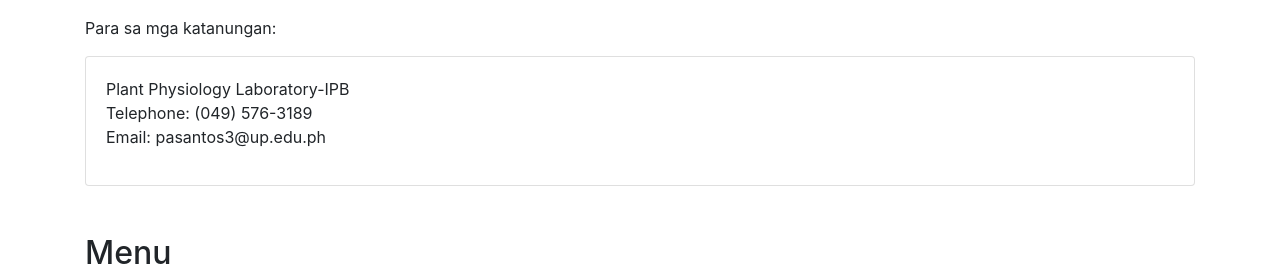
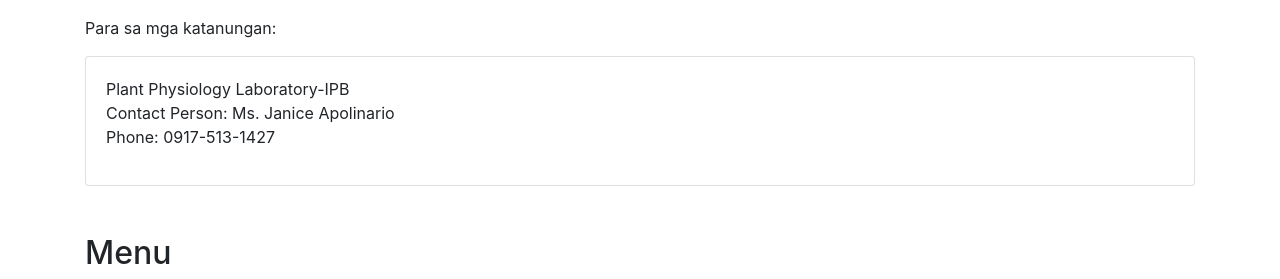
Before and after one commit to snaphydroponics/user-guide.snaphydroponics.info, a Jekyll site: the page built from authorized-resellers.md, in a window 1280 px wide. Shown: the part 400-679 px from the top of the page. Built offline with Jekyll 4.4.1, drawn with Linux system fonts in a browser that asks for light colours.

Commit message:
Update contact information.

```diff
--- a/_includes/ipb-address.html
+++ b/_includes/ipb-address.html
@@ -2,8 +2,8 @@
   <div class="card-body">
     <address>
       Plant Physiology Laboratory-IPB<br>
-      Telephone: (049) 576-3189<br>
-      Email: pasantos3@up.edu.ph<br>
+      Contact Person: Ms. Janice Apolinario<br>
+      Phone: 0917-513-1427<br>
     </address>
   </div>
 </div>
```
